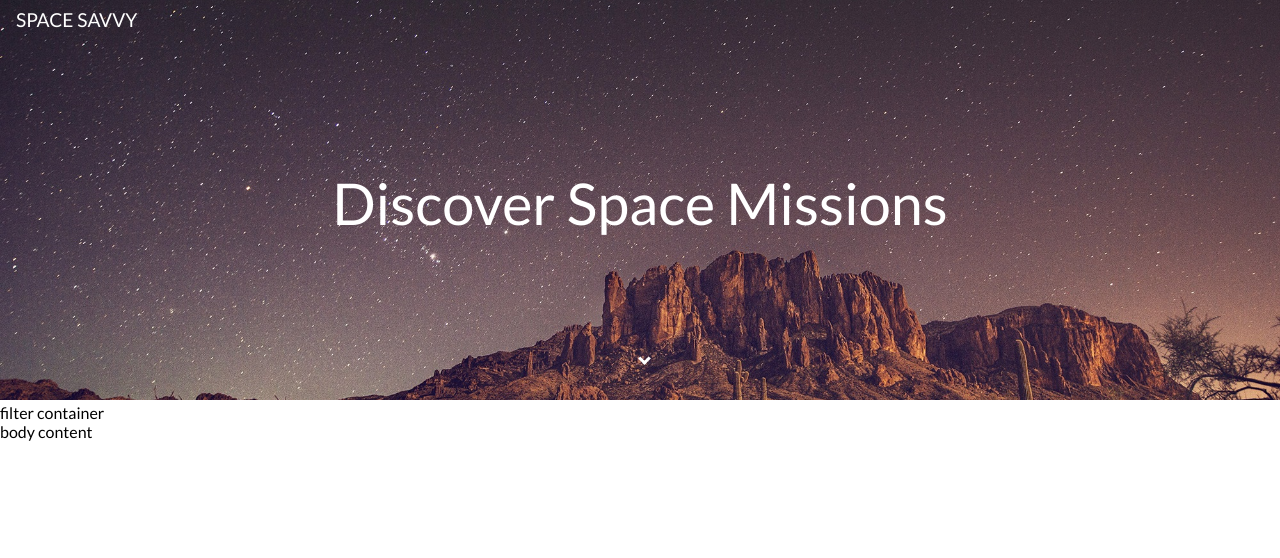
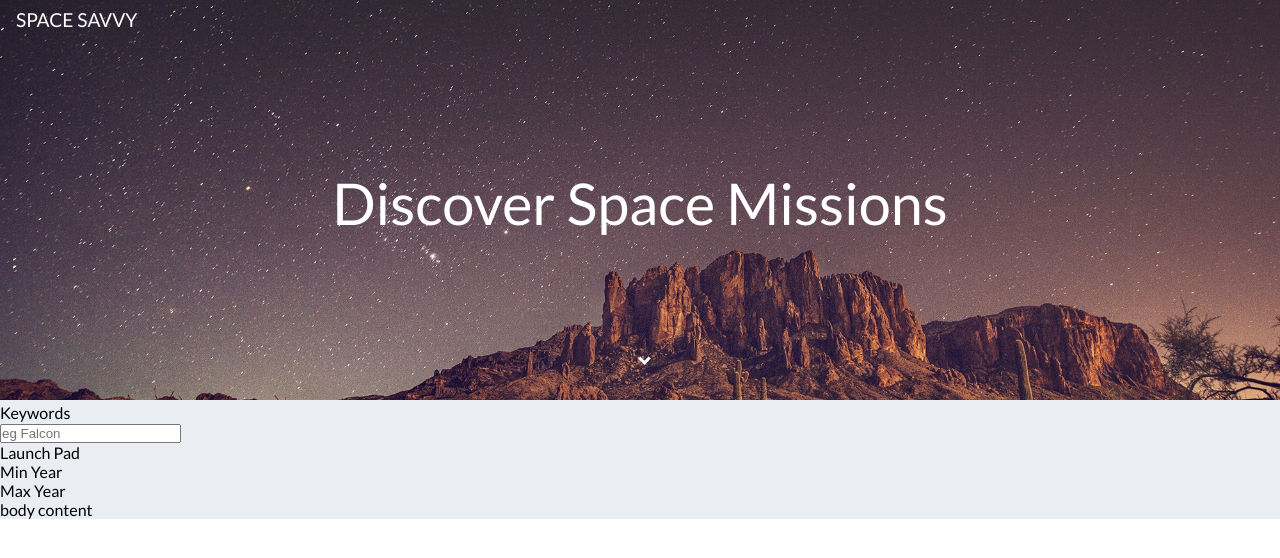
Before and after one commit to kenpeter/spacex, a React app in the folder react-project/: page / in a window 1280 px wide. Shown: the top 558 px of the page. Built offline with nearby package versions, Linux system fonts and the light colour scheme.

Commit message:
before change

```diff
--- a/react-project/package.json
+++ b/react-project/package.json
@@ -35,12 +35,13 @@
     "postcss-loader": "3.0.0",
     "postcss-preset-env": "6.0.6",
     "postcss-safe-parser": "4.0.1",
-    "react": "^16.5.2",
+    "react": "^16.6.0",
     "react-app-polyfill": "^0.1.3",
     "react-dev-utils": "^6.0.5",
-    "react-dom": "^16.5.2",
+    "react-dom": "^16.6.0",
     "react-redux": "^7.0.3",
     "react-router-dom": "^5.0.0",
+    "react-scroll": "^1.7.11",
     "redux": "^4.0.1",
     "redux-thunk": "^2.3.0",
     "resolve": "1.8.1",
--- a/react-project/src/App.scss
+++ b/react-project/src/App.scss
@@ -45,6 +45,10 @@ body {
   font-family: 'Lato', sans-serif;
 }
 
+.mainContainer {
+  background-color: #EAEDF1;
+}
+
 .banner {
   position: relative;
   color: white;
@@ -80,9 +84,15 @@ body {
   position: absolute;
   bottom: 10%;
   left: 50%;
+  cursor: pointer;
 }
 
 .banner .arrowDown {
   transform: rotate(45deg);
   -webkit-transform: rotate(45deg);
 }
+
+.bodyContainer {
+  /* need to go up */
+  /*margin-top: -3px;*/
+}
--- a/react-project/src/components/Banner/index.js
+++ b/react-project/src/components/Banner/index.js
@@ -1,5 +1,6 @@
 /* eslint-disable react/no-unescaped-entities */
 import React from 'react';
+import { Link } from 'react-scroll'
 
 const Banner = () => {
   return (
@@ -7,7 +8,9 @@ const Banner = () => {
       <img src={process.env.PUBLIC_URL + '/space-photo.jpeg'} alt="banner" />
       <div className="topLeft">SPACE SAVVY</div>
       <div className="centered">Discover Space Missions</div>
-      <i className="arrowDown"></i>
+      <Link activeClass="active" to="scrollDestination" spy={true} smooth={true} offset={50} duration={500} delay={200}>
+        <i className="arrowDown"></i>
+      </Link>
     </div>
   );
 };
--- /dev/null
+++ b/react-project/src/components/DropdownComponent/index.js
@@ -0,0 +1,14 @@
+/* eslint-disable react/no-unescaped-entities */
+import React from 'react';
+
+const DropdownComponent = ({ labelText, data, onChange }) => {
+  return (
+    <div className="dorpdownComponent">
+      <div className="labelText">
+        {labelText}
+      </div>
+    </div>
+  );
+};
+
+export default DropdownComponent;
--- /dev/null
+++ b/react-project/src/components/InputComponent/index.js
@@ -0,0 +1,15 @@
+/* eslint-disable react/no-unescaped-entities */
+import React from 'react';
+
+const InputComponent = ({ labelText, placeHolderText, onChange }) => {
+  return (
+    <div className="inputComponent">
+      <div className="labelText">
+        {labelText}
+      </div>
+      <input placeholder={placeHolderText} onChange={onChange} />
+    </div>
+  );
+};
+
+export default InputComponent;
--- a/react-project/src/containers/Filter/index.js
+++ b/react-project/src/containers/Filter/index.js
@@ -1,11 +1,80 @@
 /* eslint-disable react/prefer-stateless-function */
 /* eslint-disable import/no-named-default */
 import React, { Component } from 'react';
+import { Element } from 'react-scroll';
+import { connect } from 'react-redux';
+import { launchPadFullNames } from '../../api/launchPadFullNames';
+import { launchYears } from '../../api/launchYears';
+import InputComponent from '../../components/InputComponent';
+import DropdownComponent from '../../components/DropdownComponent';
 
-class FilterContainer extends Component {
+class Filter extends Component {
+  componentDidMount() {
+    /*
+    const { launchPadFullNamesProps, launchYearsProps } = this.props;
+    launchPadFullNamesProps();
+    launchYearsProps();
+    */
+  }
+
   render() {
-    return <div className="filter">filter container</div>
+    //test
+    //console.log(this.props.launchPadFullNameData, this.props.launchYearsData);
+
+
+    return (
+      <Element name="scrollDestination" className="element">
+        <div className="filter">
+          <InputComponent
+            labelText={"Keywords"}
+            placeHolderText={"eg Falcon"}
+            onChange={() => {
+              console.log('input');
+            }}
+          />
+
+          <DropdownComponent
+            labelText={"Launch Pad"}
+            data={{}}
+            onChange={() => {
+              console.log('launch pad');
+            }}
+          />
+
+          <DropdownComponent
+            labelText={"Min Year"}
+            data={{}}
+            onChange={() => {
+              console.log('min year');
+            }}
+          />
+
+          <DropdownComponent
+            labelText={"Max Year"}
+            data={{}}
+            onChange={() => {
+              console.log('max year');
+            }}
+          />
+        </div>
+      </Element>
+    );
   }
 }
 
-export default FilterContainer;
+const mapStateToProps = state => {
+  return {
+    launchPadFullNameData: state.launchPadFullNamesReducer.data,
+    launchYearsData: state.launchYearsReducer.data,
+  };
+};
+
+const mapDispatchToProps = dispatch => ({
+  launchPadFullNamesProps: () => dispatch(launchPadFullNames()),
+  launchYearsProps: () => dispatch(launchYears())
+});
+
+export default connect(
+  mapStateToProps,
+  mapDispatchToProps
+)(Filter);
```
Also changed, not shown: 1 other file (tests, documents, lock files or other folders).
